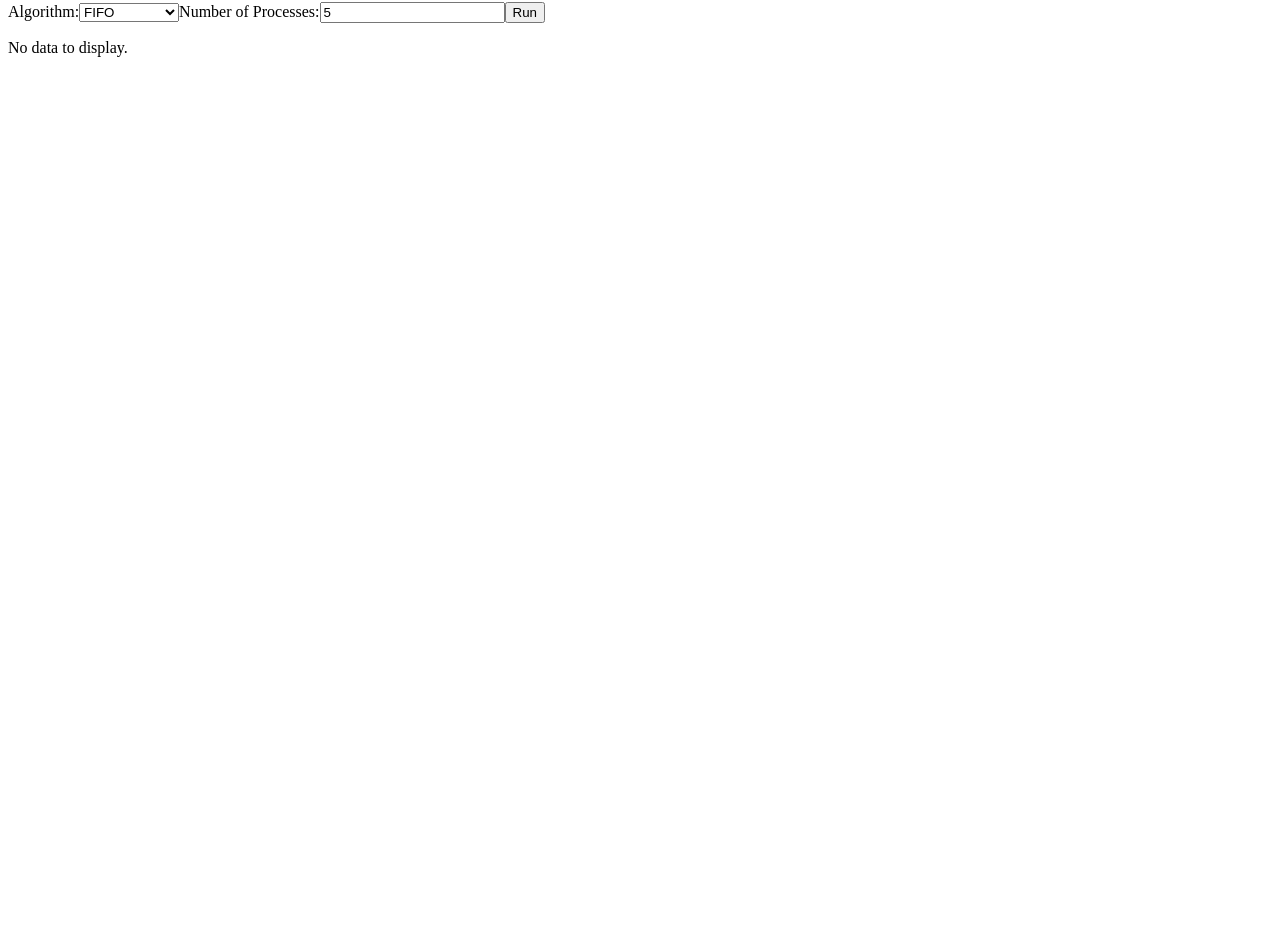
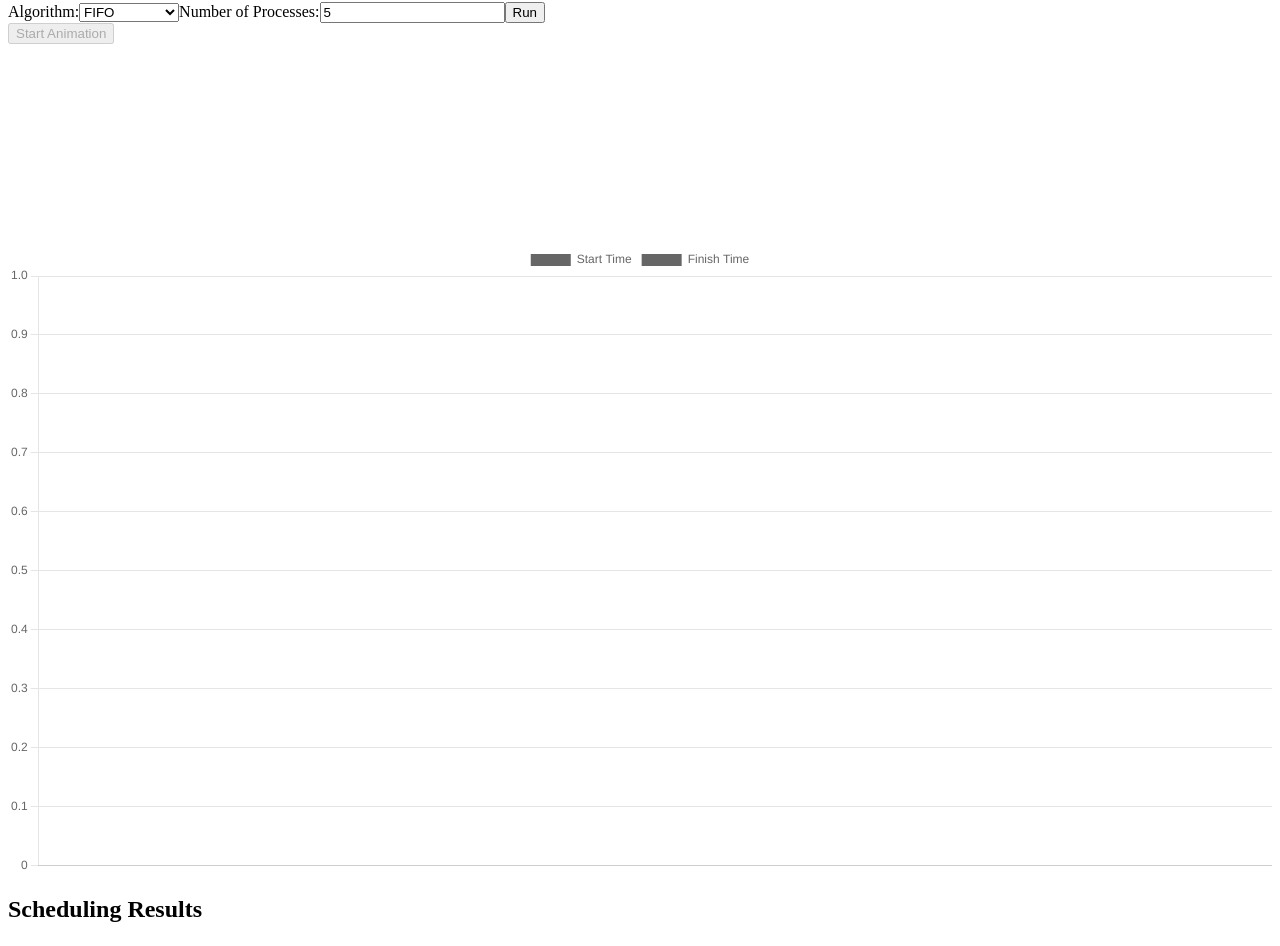
Before and after one commit to googleboy7/Project1_CS540, a Next.js app in the folder cpu-scheduler/: page / in a window 1280 px wide. Shown: the part 125-1071 px from the top of the page. Before the commit the page ends 800 px from the top, so only its background shows below. Built offline with nearby package versions, Linux system fonts and the light colour scheme.

Commit message:
changes to ChartDisplay.js and index.js to use animations

```diff
--- a/cpu-scheduler/src/components/ChartDisplay.js
+++ b/cpu-scheduler/src/components/ChartDisplay.js
@@ -1,25 +1,103 @@
 import { Bar } from "react-chartjs-2";
-import "chart.js/auto";
+import { useEffect, useRef } from "react";
+import { Chart as ChartJS, Title, Tooltip, Legend, BarElement, CategoryScale, LinearScale } from "chart.js";
+import "chart.js/auto"; // Import Chart.js
+// Register necessary chart.js components
+ChartJS.register(Title, Tooltip, Legend, BarElement, CategoryScale, LinearScale);
 
-export default function ChartDisplay({ schedule }) {
-    if (!schedule || schedule.length === 0) return <p>No data to display.</p>;
+const ChartDisplay = ({ schedule, currentProcessIndex }) => {
+    const chartRef = useRef(null); // Reference to the chart for possible future customization or actions
 
-    const labels = schedule.map((s) => `P${s.id}`);
+    // Use chart.js to create the bar chart for the process visualization
     const data = {
-        labels,
+        labels: schedule.map((p) => `P${p.id}`),
         datasets: [
             {
-                label: "Execution Time",
-                data: schedule.map((s) => s.endTime - s.startTime),
-                backgroundColor: "rgba(75,192,192,0.6)",
+                label: "Start Time",
+                data: schedule.map((p) => p.startTime),
+                backgroundColor: schedule.map((_, index) => (index <= currentProcessIndex ? "green" : "gray")),
+                barThickness: 30,
+            },
+            {
+                label: "Finish Time",
+                data: schedule.map((p) => p.finishTime),
+                backgroundColor: schedule.map((_, index) => (index <= currentProcessIndex ? "blue" : "gray")),
+                barThickness: 30,
             },
         ],
     };
 
+    useEffect(() => {
+        if (chartRef.current) {
+            // Optional: If you want to animate the chart itself, you can trigger the chart update
+            chartRef.current.update();
+        }
+    }, [currentProcessIndex]);
+
     return (
-        <div className="p-4">
-            <h2 className="text-lg font-bold">Scheduling Chart</h2>
-            <Bar data={data} />
+        <div>
+            <div style={{ position: "relative", height: "200px", width: "100%" }}>
+                {schedule.map((process, index) => (
+                    <div
+                        key={process.id}
+                        style={{
+                            position: "absolute",
+                            left: `${(process.startTime / 10) * 100}%`, // Scale for animation
+                            width: `${(process.burstTime / 10) * 100}%`,
+                            top: "50px",
+                            height: "30px",
+                            backgroundColor: index <= currentProcessIndex ? "green" : "gray",
+                            transition: "all 0.5s ease", // Smooth transition
+                        }}
+                    >
+                        <span
+                            style={{
+                                color: "white",
+                                paddingLeft: "5px",
+                                fontSize: "12px",
+                                position: "absolute",
+                                top: "5px",
+                            }}
+                        >
+                            {`P${process.id}`}
+                        </span>
+                    </div>
+                ))}
+            </div>
+            <Bar ref={chartRef} data={data} />
+
+            {/* Displaying the results in a table */}
+            <div className="mt-4">
+                <h2 className="text-xl font-bold">Scheduling Results</h2>
+                <table className="table-auto w-full mt-2 border-collapse border border-gray-200">
+                    <thead>
+                        <tr>
+                            <th className="border border-gray-300 px-4 py-2">Process</th>
+                            <th className="border border-gray-300 px-4 py-2">Start Time</th>
+                            <th className="border border-gray-300 px-4 py-2">Finish Time</th>
+                            <th className="border border-gray-300 px-4 py-2">Turnaround Time</th>
+                            <th className="border border-gray-300 px-4 py-2">Waiting Time</th>
+                        </tr>
+                    </thead>
+                    <tbody>
+                        {schedule.map((process) => {
+                            const turnaroundTime = process.finishTime - process.arrivalTime;
+                            const waitingTime = turnaroundTime - process.burstTime;
+                            return (
+                                <tr key={process.id}>
+                                    <td className="border border-gray-300 px-4 py-2">{`P${process.id}`}</td>
+                                    <td className="border border-gray-300 px-4 py-2">{process.startTime}</td>
+                                    <td className="border border-gray-300 px-4 py-2">{process.finishTime}</td>
+                                    <td className="border border-gray-300 px-4 py-2">{turnaroundTime}</td>
+                                    <td className="border border-gray-300 px-4 py-2">{waitingTime}</td>
+                                </tr>
+                            );
+                        })}
+                    </tbody>
+                </table>
+            </div>
         </div>
     );
-}
+};
+
+export default ChartDisplay;
--- a/cpu-scheduler/src/pages/index.js
+++ b/cpu-scheduler/src/pages/index.js
@@ -1,4 +1,4 @@
-import { useState } from "react";
+import { useState, useEffect } from "react";
 import AlgorithmControls from "../components/AlgorithmControls";
 import ChartDisplay from "../components/ChartDisplay";
 import { generateProcesses } from "../../utils/generateProcesses";
@@ -10,6 +10,8 @@ import { mlfq } from "../algorithms/mlfq";
 
 export default function Home() {
     const [schedule, setSchedule] = useState([]);
+    const [currentProcessIndex, setCurrentProcessIndex] = useState(0); // To track the current process being animated
+    const [isAnimating, setIsAnimating] = useState(false); // To control the animation state
 
     const handleRunAlgorithm = (algorithm, numProcesses, quantum) => {
         const processes = generateProcesses(numProcesses);
@@ -36,13 +38,38 @@ export default function Home() {
         }
 
         setSchedule(result);
+        setCurrentProcessIndex(0); // Reset process animation index when a new algorithm is run
+        setIsAnimating(false); // Stop the previous animation
     };
+
+    useEffect(() => {
+        if (isAnimating && schedule.length > 0) {
+            const interval = setInterval(() => {
+                setCurrentProcessIndex((prevIndex) => {
+                    if (prevIndex < schedule.length - 1) {
+                        return prevIndex + 1;
+                    } else {
+                        clearInterval(interval);
+                        return prevIndex;
+                    }
+                });
+            }, 1000); // 1-second interval for animation step
+            return () => clearInterval(interval); // Cleanup on component unmount
+        }
+    }, [isAnimating, schedule]);
 
     return (
         <div className="p-6">
             <h1 className="text-2xl font-bold mb-4">CPU Scheduling Simulator</h1>
             <AlgorithmControls onRun={handleRunAlgorithm} />
-            <ChartDisplay schedule={schedule} />
+            <button
+                className="bg-blue-500 text-white px-4 py-2 rounded mb-4"
+                onClick={() => setIsAnimating(true)} // Start animation
+                disabled={isAnimating || schedule.length === 0}
+            >
+                Start Animation
+            </button>
+            <ChartDisplay schedule={schedule} currentProcessIndex={currentProcessIndex} />
         </div>
     );
 }
```
